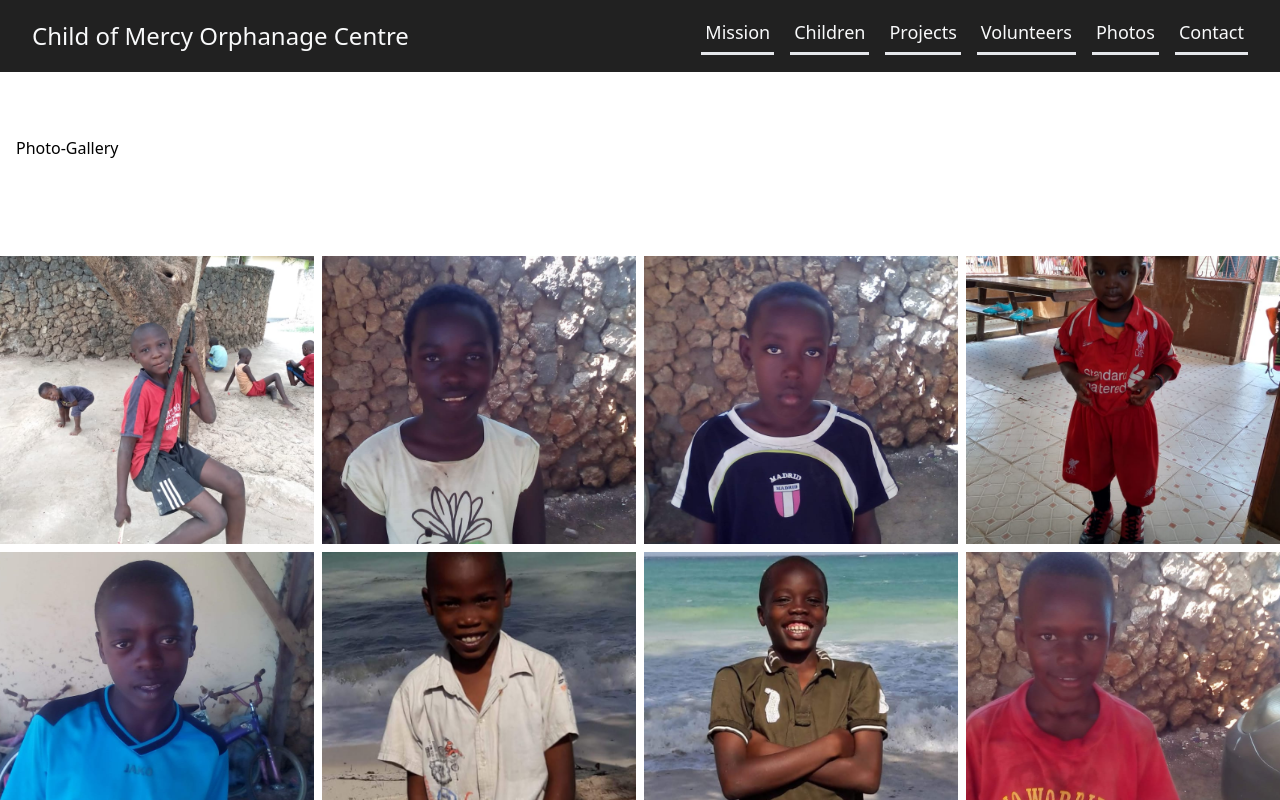
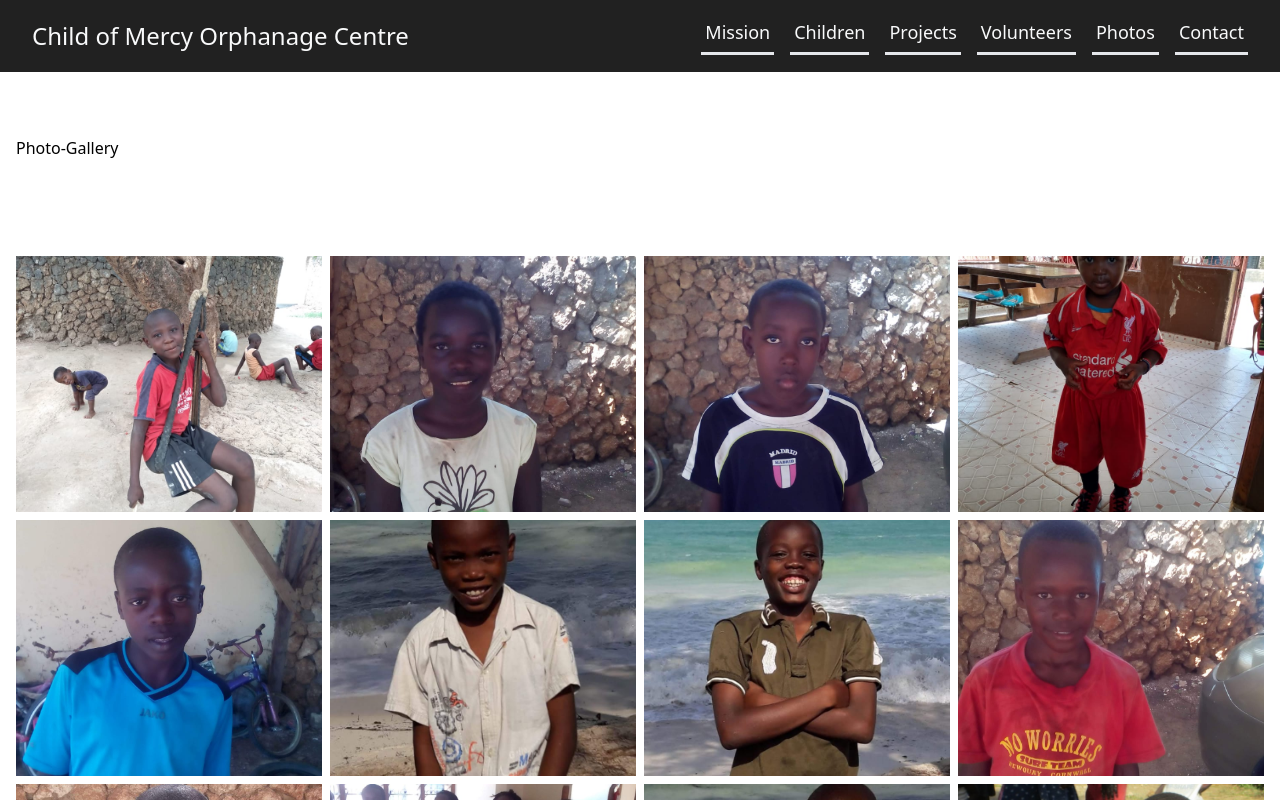
Before and after one commit to larswittenberg/orphanage-centre-mombasa, a Next.js app: page /photos in a window 1280 px wide. Shown: the top 800 px of the page. Built offline with nearby package versions, Linux system fonts and the light colour scheme; what @tailwindcss/typography would draw is missing.

Commit message:
FIX: Photo Gallery

```diff
--- a/pages/photos.js
+++ b/pages/photos.js
@@ -11,9 +11,9 @@ function Photos({ photos }) {
 					<div className="prose sm:prose-base lg:prose-lg xl:prose-xl 2xl:prose-2xl mx-auto px-4 pt-4 md:pt-16">
 						<h1 className="">Photo-Gallery</h1>
 					</div>
-					<ul className="grid grid-cols-4 gap-2 max-w-screen-xl mx-auto mt-24">
+					<ul className="grid grid-cols-2 sm:grid-cols-3 xl:grid-cols-4 gap-2 max-w-screen-xl mx-auto mt-24 px-4">
 						{photos.map((photo, i) => (
-							<li key={i} className="block h-72">
+							<li key={i} className="block h-40 sm:h-48 md:h-56 lg:h-64">
 								<img src={`/images/photogallery/${photo}`} className="block w-full h-full object-cover bg-gray-100" />
 							</li>
 						))}
```
